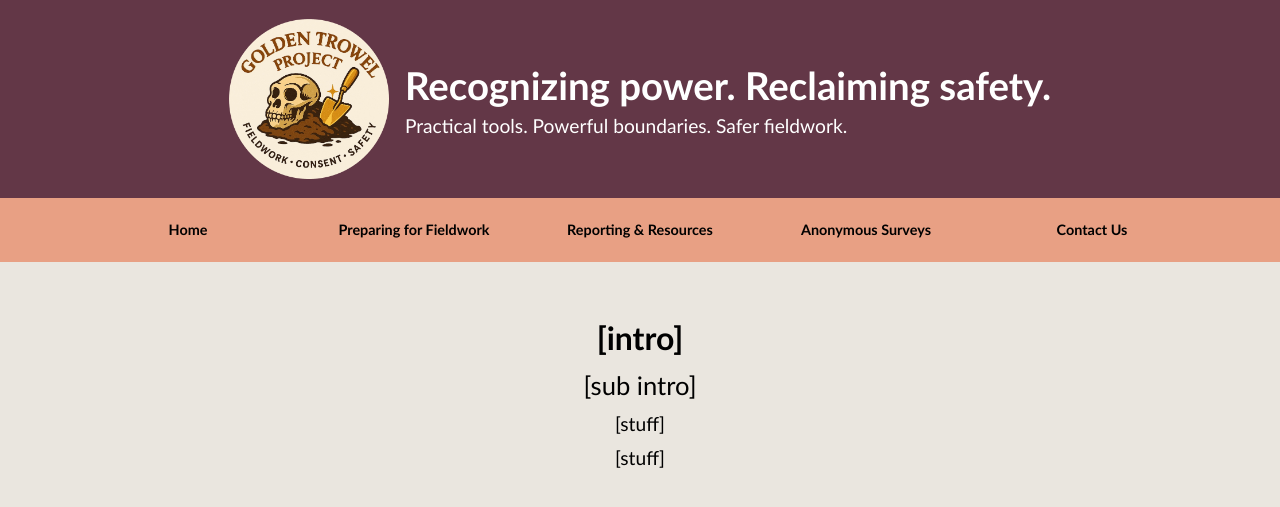
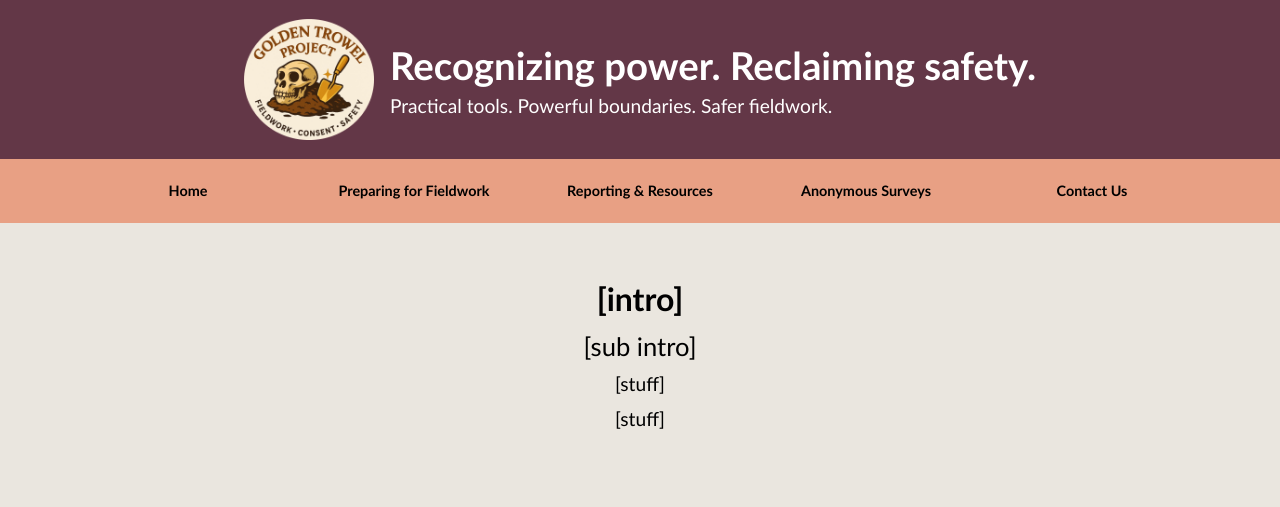
Before and after one commit to AnthroSafetyWarrior/GoldenTrowelProject, a Jekyll site: the page built from _pages/contact.html, in a window 1280 px wide. Shown: the top 507 px of the page. Built offline with Jekyll 4.4.1, drawn with Linux system fonts in a browser that asks for light colours.

```diff
--- a/_layouts/default.html
+++ b/_layouts/default.html
@@ -31,7 +31,7 @@
 }
 
 .header-content img {
-  width: 160px;                 /* adjust logo size */
+  width: 130px;                 /* adjust logo size */
   height: auto;
   border-radius: 12px;
 }
```
Also changed, not shown: assets/img/IMG_3241.PNG.
